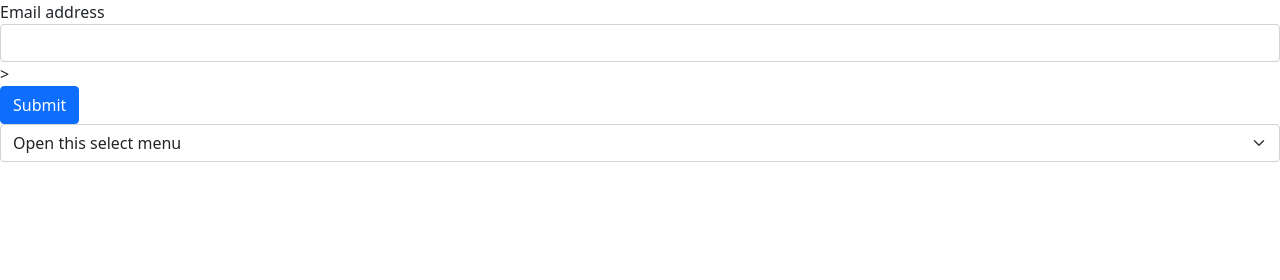
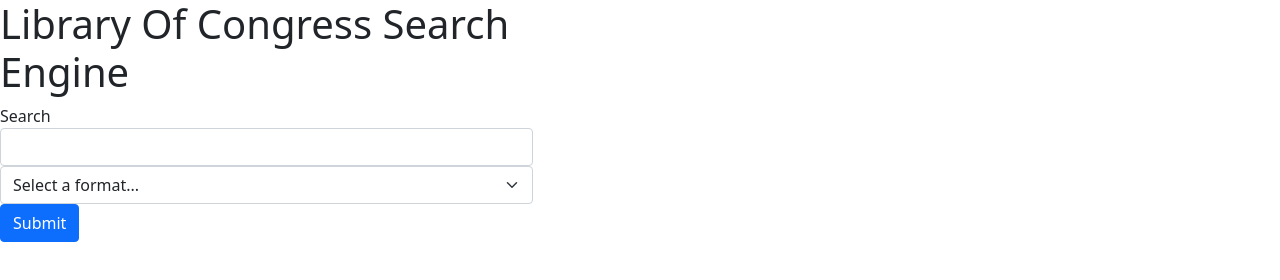
Before and after one commit to nuglah/ryan-green-mini-project, a plain HTML site: page index.html in a window 1280 px wide. Drawn offline with nearby package versions, Linux system fonts and the light colour scheme.

Commit message:
styled the submit form on index.html

```diff
--- a/index.html
+++ b/index.html
@@ -12,20 +12,23 @@
 </head>
 
 <body>
-  <form>
+  <div class="fluid-container">
+    <form class="col-5">
+      <h1 class="">Library Of Congress Search Engine</h1>
       <div class="form-group">
-      <label for="exampleInputEmail1">Email address</label>
+        <label for="exampleInputEmail1">Search</label>
         <input type="text" class="form-control" id="input" />
-      >
       </div>
-    <button id="submit" type="submit" class="btn btn-primary">Submit</button>
-  </form>
       <select id="select" class="form-select" aria-label="Default select example">
-    <option value="none" selected>Open this select menu</option>
+        <option value="none" selected>Select a format...</option>
         <option value="manuscripts">manuscripts/mixed material</option>
         <option value="maps">Maps</option>
         <option value="3">Three</option>
       </select>
+      <button id="submit" type="submit" class="btn btn-primary">Submit</button>
+    </form>
+    </div>
+
   <script src="https://code.jquery.com/jquery-3.2.1.slim.min.js"
     integrity="sha384-KJ3o2DKtIkvYIK3UENzmM7KCkRr/rE9/Qpg6aAZGJwFDMVNA/GpGFF93hXpG5KkN"
     crossorigin="anonymous"></script>
```
Lines whose indentation alone changed are shown as unchanged.
